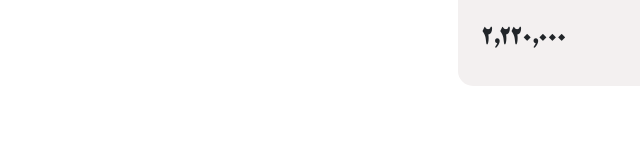
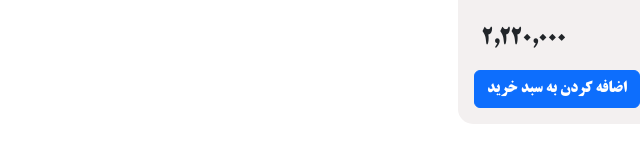
Before and after one commit to iammohita/E-commerce, a React (Create React App) app: page / in a window 1280 px wide. Shown: the part 560-720 px from the top of the page, without its empty margins (640-1280 px from the left). Built offline with nearby package versions, Linux system fonts and the light colour scheme.

Commit message:
button add to card added

```diff
--- a/src/components/ProductCard.jsx
+++ b/src/components/ProductCard.jsx
@@ -27,6 +27,9 @@ export default class ProductCard extends Component {
           <div>قیمت</div>
           <div>2,220,000</div>
         </div>
+        <div className="card--btn">
+          <button className="btn btn-primary ">اضافه کردن به سبد خرید</button>
+        </div>
       </div>
     );
   }
--- a/src/stylesheet/product-card.css
+++ b/src/stylesheet/product-card.css
@@ -39,6 +39,11 @@
   margin: 1rem 0.5rem;
 }
 
+.card--btn {
+  font-family: "btitr";
+  text-align-last: left;
+}
+
 @media screen and (max-width: 1000px) {
   .card-container {
     flex-direction: column;
```
